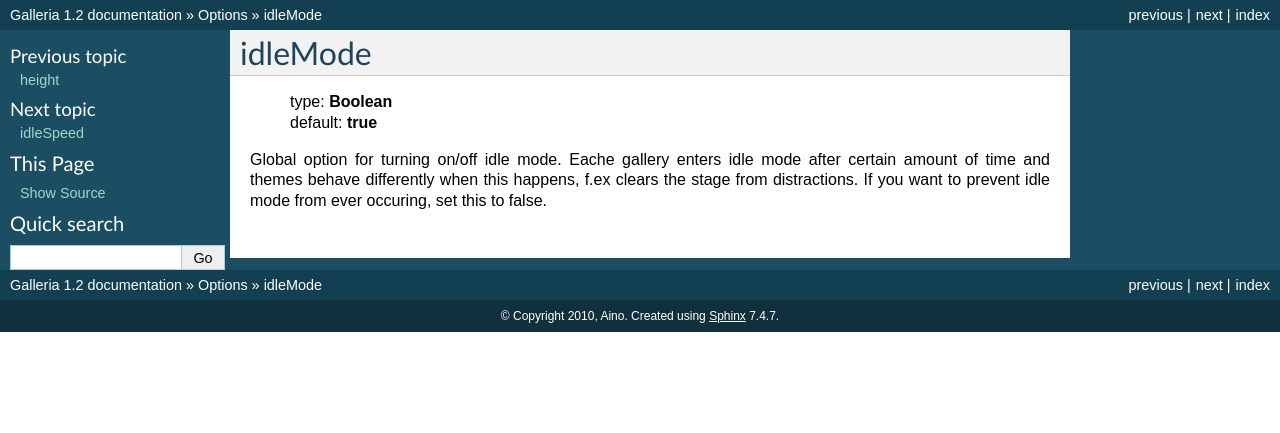
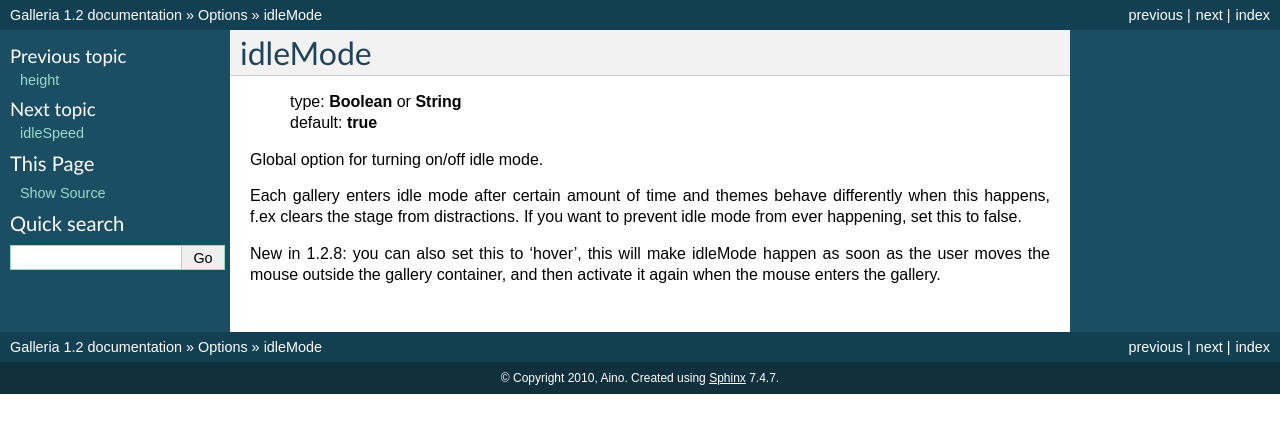
Before and after one commit to GalleriaJS/galleria, a Sphinx documentation site: the page built from docs/options/idleMode.rst, in a window 1280 px wide. Shown: the top 433 px of the page. Built offline with Sphinx 7.4.7, drawn with Linux system fonts in a browser that asks for light colours.

Commit message:
added hover idleMode

```diff
--- a/docs/options/idleMode.rst
+++ b/docs/options/idleMode.rst
@@ -2,9 +2,13 @@
 idleMode
 =========
 
-    | type: **Boolean**
+    | type: **Boolean** or **String**
     | default: **true**
 
 Global option for turning on/off idle mode.
-Eache gallery enters idle mode after certain amount of time and themes behave differently when this happens, f.ex clears the stage from distractions.
-If you want to prevent idle mode from ever occuring, set this to false.
+
+Each gallery enters idle mode after certain amount of time and themes behave differently when this happens, f.ex clears the stage from distractions.
+If you want to prevent idle mode from ever happening, set this to false.
+
+New in 1.2.8: you can also set this to 'hover', this will make idleMode happen as soon as the user moves the mouse outside the gallery container,
+and then activate it again when the mouse enters the gallery.
```
Also changed, not shown: docs/options/carouselFollow.rst (deleted, +0 -11 lines), 1 other file.
